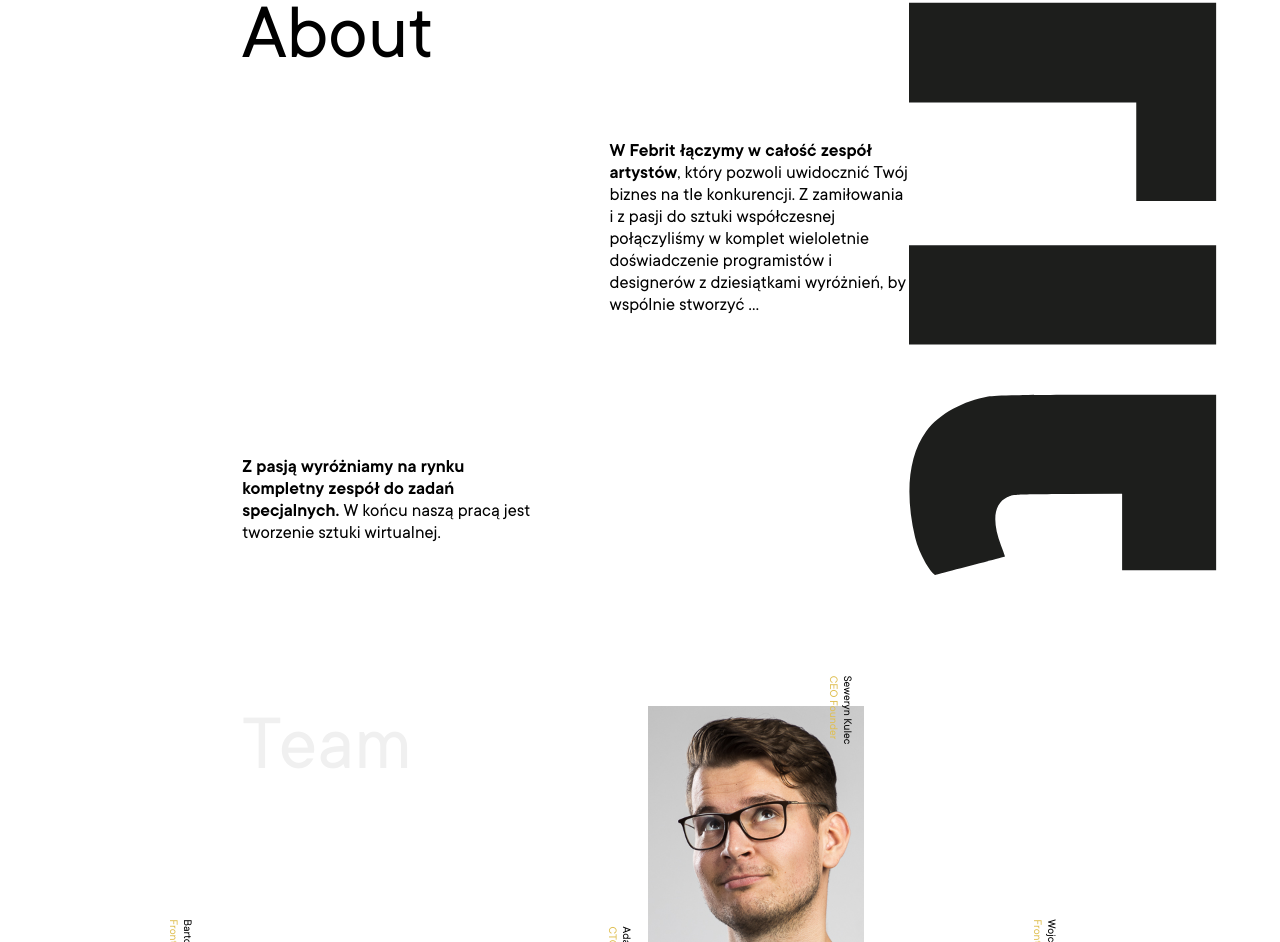
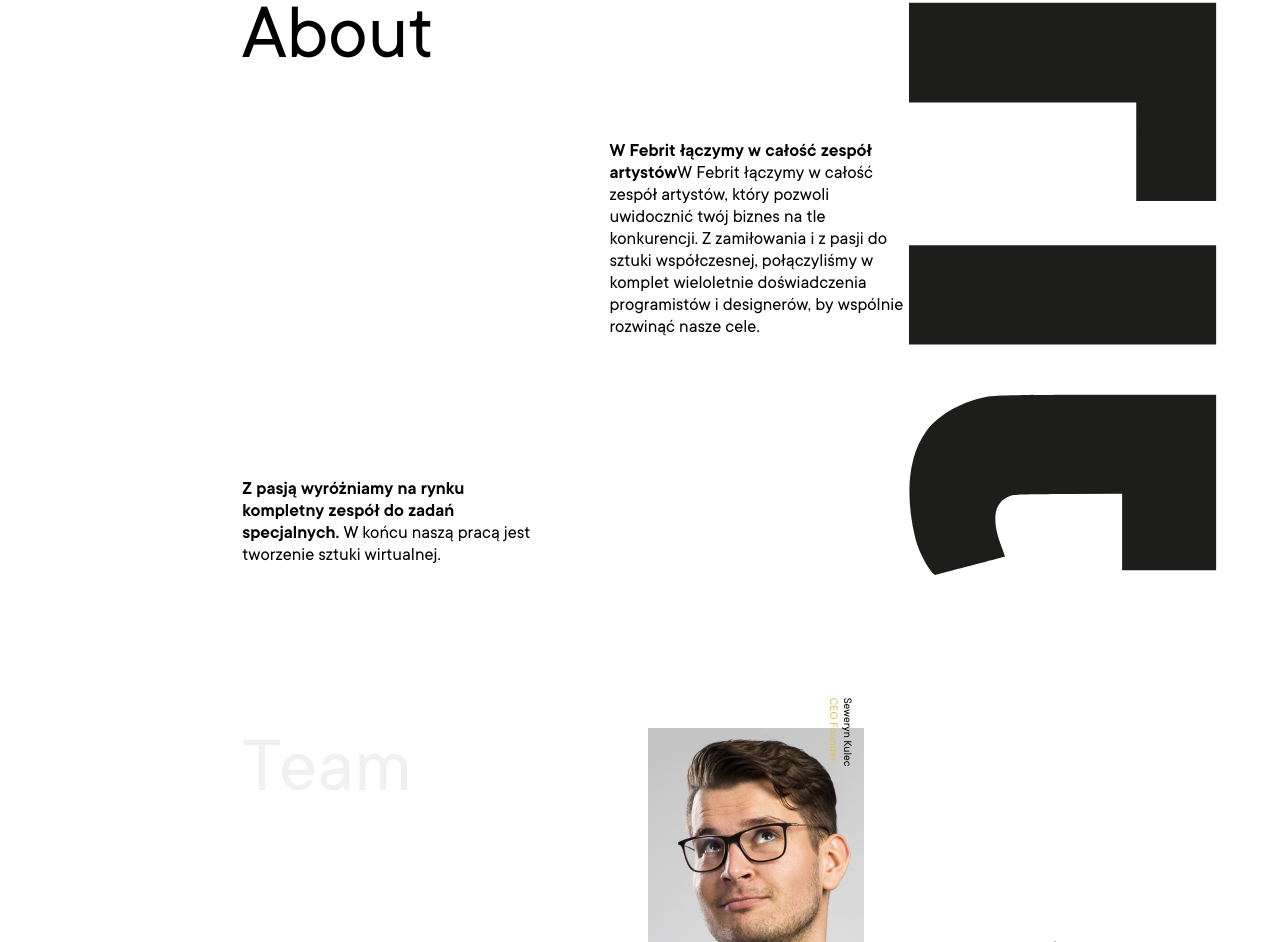
Before and after one commit to wojtfire/febrit, an Angular app: page / in a window 1280 px wide. Shown: the part 964-1906 px from the top of the page. Built offline with nearby package versions, Linux system fonts and the light colour scheme.

Commit message:
replaced about

```diff
--- a/src/app/contact-section/contact-section.component.html
+++ b/src/app/contact-section/contact-section.component.html
@@ -2,8 +2,8 @@
   <div class="contact-section__map">
     <iframe
       src="https://www.google.com/maps/embed?pb=!1m18!1m12!1m3!1d2563.1810787044215!2d22.01411881559948!3d50.026702679419074!2m3!1f0!2f0!3f0!3m2!1i1024!2i768!4f13.1!3m3!1m2!1s0x473cfa58364bd425%3A0x5a566eaa15e7ab17!2sKarowa%20Office%2C%20aleja%20Tadeusza%20Rejtana%2020%2C%2035-310%20Rzesz%C3%B3w!5e0!3m2!1spl!2spl!4v1594760086237!5m2!1spl!2spl"
-      width="800" height="600" frameborder="0" style="border:0;" allowfullscreen="" aria-hidden="false"
-      tabindex="0"></iframe>
+      width="800" height="600" frameborder="0" style="border:0;" allowfullscreen="" aria-hidden="false" tabindex="0">
+    </iframe>
   </div>
   <div class="contact-section__pin">
     <img src="../../assets/img/pin.webp" />
--- a/src/app/views/about/about.component.html
+++ b/src/app/views/about/about.component.html
@@ -1,10 +1,12 @@
 <div class="container">
   <span class="about-title">About</span>
   <div class="about-right-p">
-    <p><span class="span-bold">W Febrit łączymy w całość zespół artystów</span>, który pozwoli uwidocznić Twój biznes na tle konkurencji. Z zamiłowania i z pasji do sztuki współczesnej
-    połączyliśmy w komplet wieloletnie doświadczenie programistów i designerów z dziesiątkami wyróżnień, by wspólnie stworzyć ...</p>
+    <p><span class="span-bold">W Febrit łączymy w całość zespół artystów</span>W Febrit łączymy w całość zespół
+      artystów, który pozwoli uwidocznić twój biznes na tle konkurencji. Z zamiłowania i z pasji do sztuki współczesnej,
+      połączyliśmy w komplet wieloletnie doświadczenia programistów i designerów, by wspólnie rozwinąć nasze cele.</p>
   </div>
   <div class="about-left-p">
-    <p><span class="span-bold">Z pasją wyróżniamy na rynku kompletny zespół do zadań specjalnych.</span> W końcu naszą pracą jest tworzenie sztuki wirtualnej.</p>
+    <p><span class="span-bold">Z pasją wyróżniamy na rynku kompletny zespół do zadań specjalnych.</span> W końcu naszą
+      pracą jest tworzenie sztuki wirtualnej.</p>
   </div>
 </div>
```
